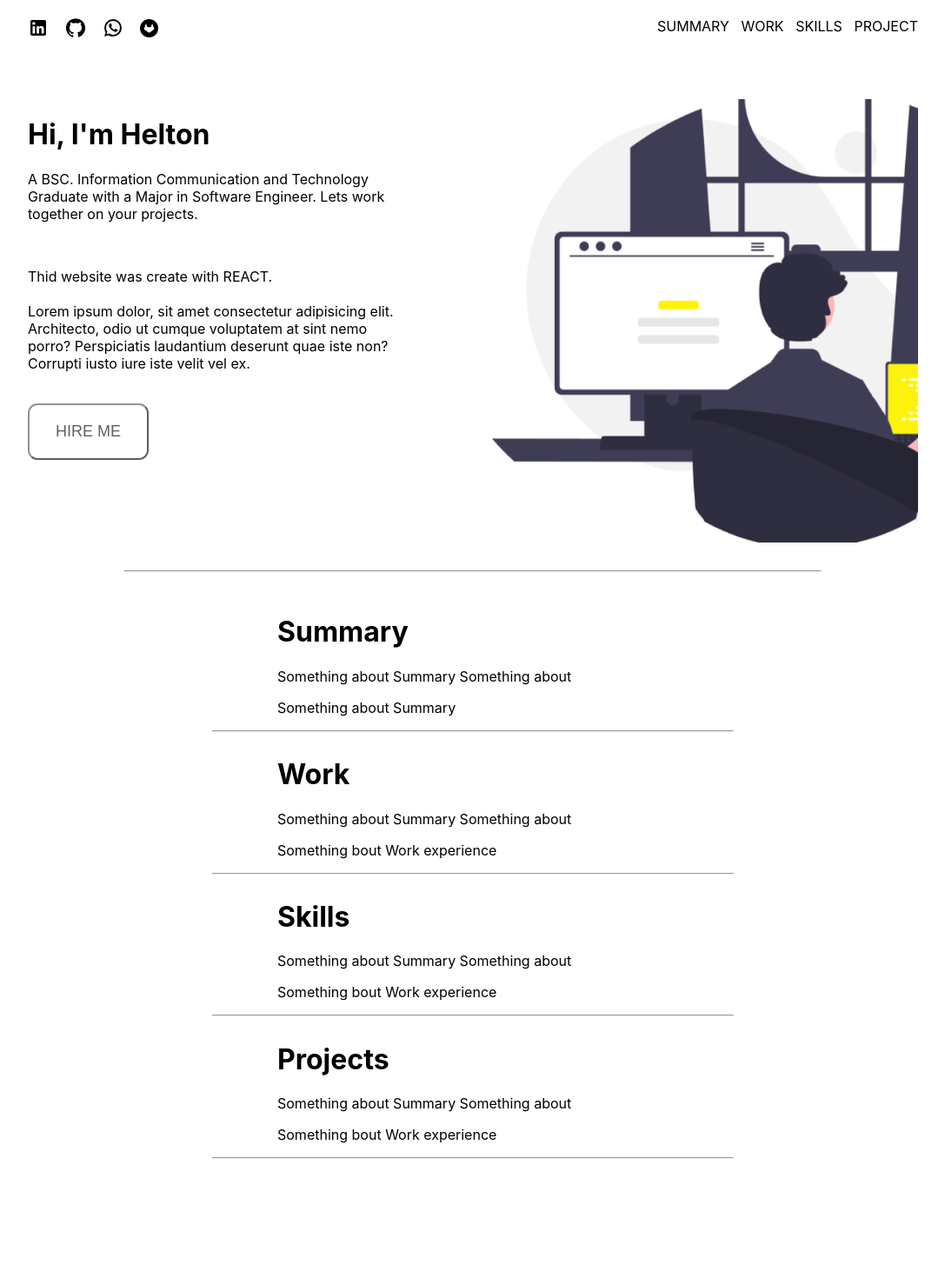
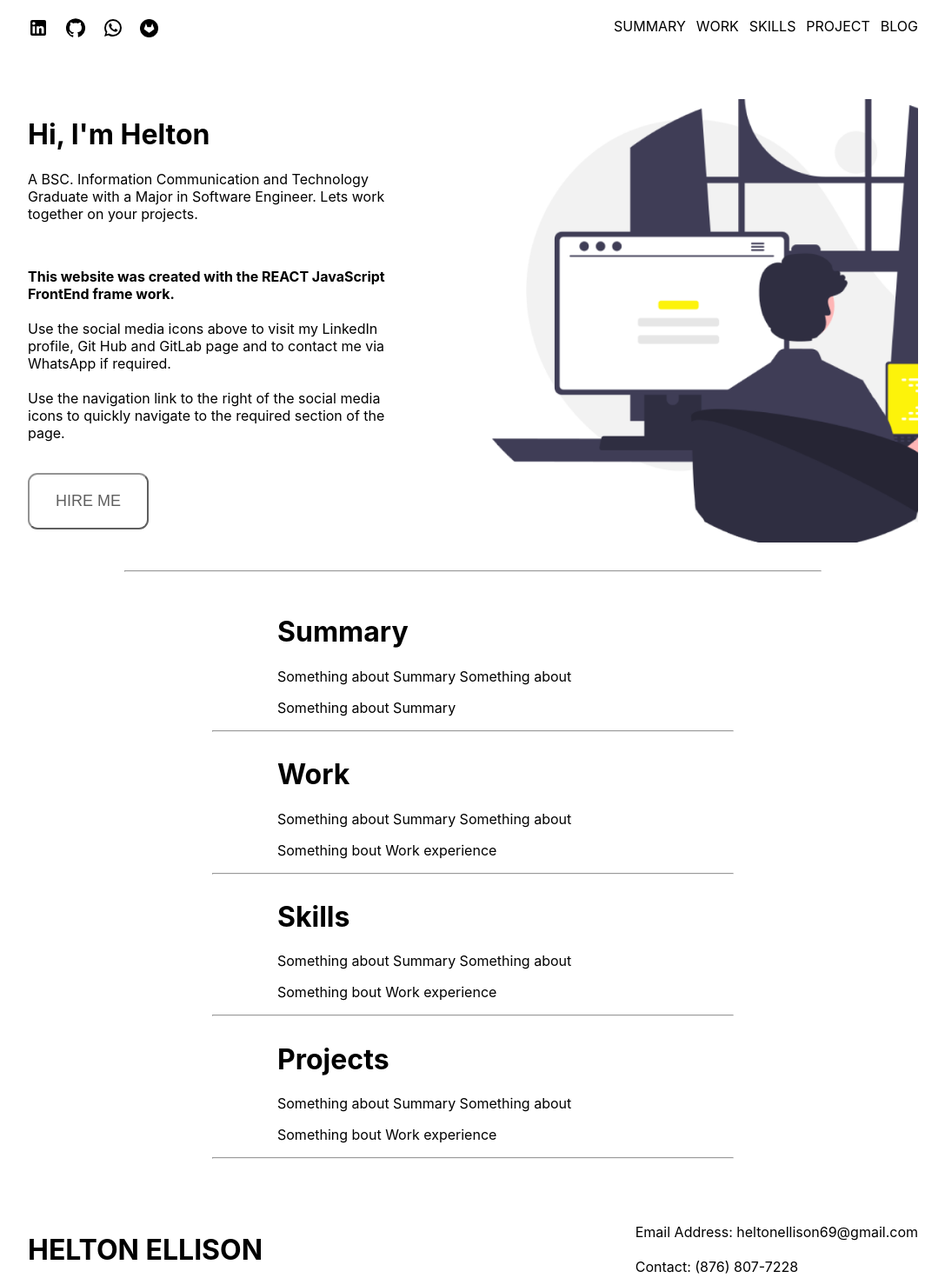
Before and after one commit to gamerboyelz/helton-dev-portfolio, a React (Create React App) app: page / in a window 1280 px wide. Shown: the top 1470 px of the page at 87% size, without its empty margins (96-1183 px from the left). Before the commit the page ends 1341 px from the top, so only its background shows below. Built offline with nearby package versions, Linux system fonts and the light colour scheme.

Commit message:
The fotter component was created and styled

```diff
--- a/src/App.js
+++ b/src/App.js
@@ -21,6 +21,7 @@ const NavBar = () => {
         <div>WORK</div>
         <div>SKILLS</div>
         <div>PROJECT</div>
+        <div>BLOG</div>
       </div>
     </div>
   );
@@ -37,10 +38,8 @@ const HeroSection = () => {
         </p>
         <br />
         <p>
-          Thid website was create with REACT. <br /> <br />
-          Lorem ipsum dolor, sit amet consectetur adipisicing elit. Architecto,
-          odio ut cumque voluptatem at sint nemo porro? Perspiciatis laudantium
-          deserunt quae iste non? Corrupti iusto iure iste velit vel ex.
+          <b>This website was created with the REACT JavaScript FrontEnd frame work.</b> <br /> <br />
+          Use the social media icons above to visit my LinkedIn profile, Git Hub and GitLab page and to contact me via WhatsApp if required. <br /><br /> Use the navigation link to the right of the social media icons to quickly navigate to the required section of the page.
         </p>
         <br />
         <button className="btn-HeroSection">HIRE ME</button>
@@ -106,6 +105,16 @@ const MainDetailList = () => {
   );
 };
 
+//creating footer functional component
+const Footer = () => {
+  return(
+    <div className="footerContainer">
+      <div className="footerContainerItem1"><h1>HELTON ELLISON</h1></div>
+      <div className="footerContainerItem2"><p>Email Address: heltonellison69@gmail.com <br /> <br /> Contact: (876) 807-7228 </p></div>
+    </div>
+  )
+}
+
 function App() {
   return (
     <div className="App">
@@ -113,6 +122,7 @@ function App() {
       <HeroSection />
       <HorizontalRule />
       <MainDetailList />
+      <Footer />
     </div>
   );
 }
--- a/src/App.styles.scss
+++ b/src/App.styles.scss
@@ -25,7 +25,7 @@
     }
     .container-NavBar-Links{
         display: flex;
-        width: 300px;
+        width: 350px;
         justify-content: space-between;
     }
 }
@@ -75,3 +75,10 @@
         }
     }
 }
+.footerContainer{
+    display: flex;
+    justify-content: space-between;
+    align-items: center;
+    padding: 50px 0px 50px 0px;
+
+}
```
